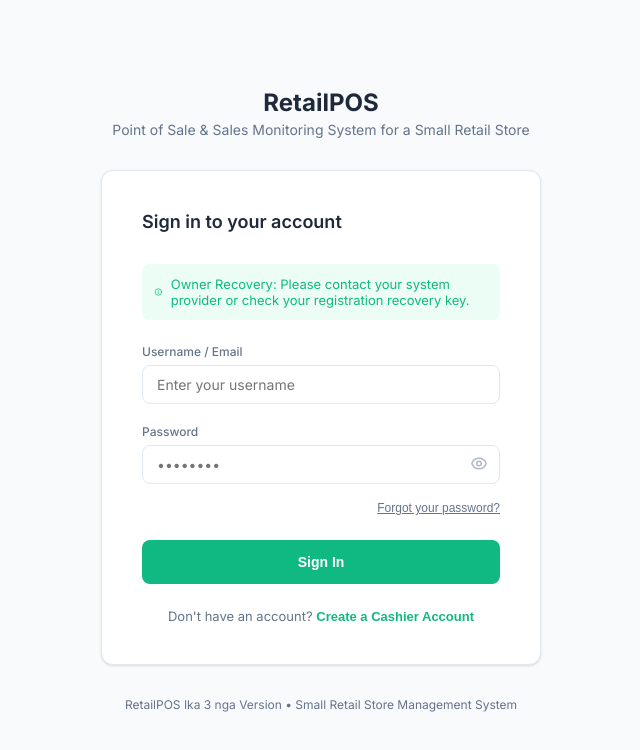
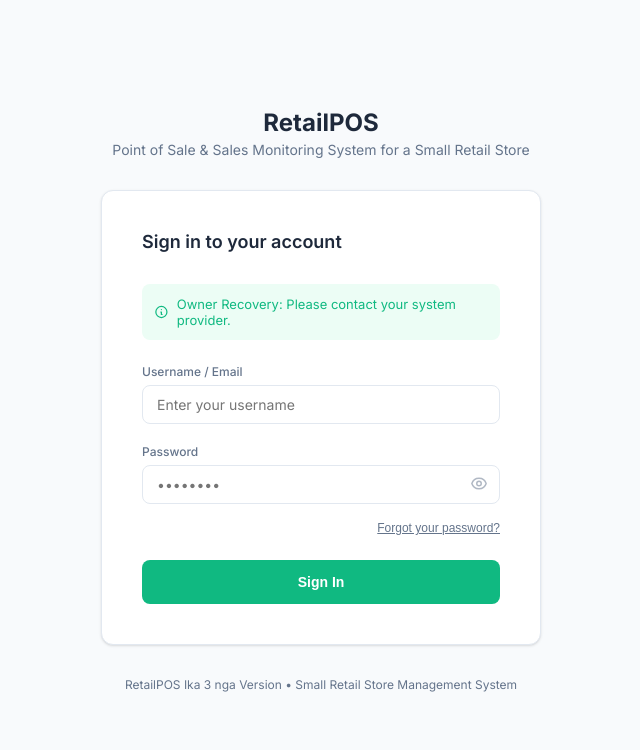
Before and after one commit to reymartrubio24-beep/pos-app, a React (Vite) app: page / in a window 1280 px wide. Both pictures are taken after a click on the button "Forgot your password?". Shown: the top 750 px of the page, without its empty margins (319-959 px from the left). Built offline with nearby package versions, Linux system fonts and the light colour scheme.

Commit message:
feat: update README for clarity and enhance project description; refactor Login and Users components for improved functionality and UI

```diff
--- a/src/pages/Login.jsx
+++ b/src/pages/Login.jsx
@@ -1,11 +1,8 @@
 import React, { useState } from 'react';
 
 const Login = ({ onLogin }) => {
-  const [isRegistering, setIsRegistering] = useState(false);
   const [username, setUsername] = useState('');
   const [password, setPassword] = useState('');
-  const [fullName, setFullName] = useState('');
-  const [role, setRole] = useState('cashier');
   const [error, setError] = useState('');
   const [loading, setLoading] = useState(false);
   const [showPassword, setShowPassword] = useState(false);
@@ -15,34 +12,22 @@ const Login = ({ onLogin }) => {
     setLoading(true);
     setError('');
 
-    const endpoint = isRegistering ? '/api/auth/register.php' : '/api/auth/login.php';
-    const payload = isRegistering
-      ? { username, password, full_name: fullName, role: 'cashier' } // Hardcode ra nimo ang role to cashier kay owner ra ang maka-register sa system, so kung mag-create siya og account kay cashier na dayon
-      : { username, password };
-
     try {
-      const response = await fetch(endpoint, {
+      const response = await fetch('/api/auth/login.php', {
         method: 'POST',
         headers: { 'Content-Type': 'application/json' },
-        body: JSON.stringify(payload),
+        body: JSON.stringify({ username, password }),
       });
       const data = await response.json();
 
       if (data.success) {
-        if (isRegistering) {
-          setIsRegistering(false);
-          setError('Registration successful! Please login.');
-          // Reset form
-          setPassword('');
+        onLogin(data.user);
       } else {
-          onLogin(data.user);
-        }
-      } else {
-        setError(data.error || 'Operation failed');
+        setError(data.error || 'Invalid credentials');
       }
     } catch (err) {
       console.error(err);
-      setError('Connection failed. Make sure PHP server is running. Error: ' + err.message);
+      setError('Connection failed. Make sure PHP server is running.');
     } finally {
       setLoading(false);
     }
@@ -72,36 +57,14 @@ const Login = ({ onLogin }) => {
         border: '1px solid var(--border-main)',
         background: 'var(--card-bg)'
       }}>
-        <h2 style={{ fontSize: '18px', fontWeight: '600', color: 'var(--text-main)', marginBottom: isRegistering ? '12px' : '32px' }}>
-          {isRegistering ? 'Create new account' : 'Sign in to your account'}
+        <h2 style={{ fontSize: '18px', fontWeight: '600', color: 'var(--text-main)', marginBottom: '32px' }}>
+          Sign in to your account
         </h2>
-
-        {isRegistering && (
-          <div style={{
-            display: 'inline-flex',
-            alignItems: 'center',
-            gap: '6px',
-            padding: '6px 12px',
-            backgroundColor: 'rgba(16, 185, 129, 0.1)',
-            color: 'var(--success)',
-            borderRadius: '20px',
-            fontSize: '11px',
-            fontWeight: '700',
-            textTransform: 'uppercase',
-            marginBottom: '24px',
-            border: '1px solid rgba(16, 185, 129, 0.2)'
-          }}>
-            <svg style={{ width: '12px', height: '12px' }} fill="none" stroke="currentColor" viewBox="0 0 24 24">
-              <path strokeLinecap="round" strokeLinejoin="round" strokeWidth="2.5" d="M16 7a4 4 0 11-8 0 4 4 0 018 0zM12 14a7 7 0 00-7 7h14a7 7 0 00-7-7z" />
-            </svg>
-            Cashier Access Only
-          </div>
-        )}
 
         {error && (
           <div style={{
-            background: error.includes('successful') || error.includes('Recovery') ? 'var(--success-light)' : 'var(--danger-light)',
-            color: error.includes('successful') || error.includes('Recovery') ? 'var(--success)' : 'var(--danger)',
+            background: error.includes('Recovery') ? 'var(--success-light)' : 'var(--danger-light)',
+            color: error.includes('Recovery') ? 'var(--success)' : 'var(--danger)',
             padding: '12px',
             borderRadius: '8px',
             marginBottom: '24px',
@@ -109,7 +72,7 @@ const Login = ({ onLogin }) => {
             display: 'flex',
             alignItems: 'center',
             gap: '8px',
-            border: `1px solid ${error.includes('successful') || error.includes('Recovery') ? 'var(--success)' : 'var(--danger)'}20`
+            border: `1px solid ${error.includes('Recovery') ? 'var(--success)' : 'var(--danger)'}20`
           }}>
             <svg style={{ width: '16px', height: '16px' }} fill="none" stroke="currentColor" viewBox="0 0 24 24">
               <path strokeLinecap="round" strokeLinejoin="round" strokeWidth="2" d="M13 16h-1v-4h-1m1-4h.01M21 12a9 9 0 11-18 0 9 9 0 0118 0z" />
@@ -119,20 +82,6 @@ const Login = ({ onLogin }) => {
         )}
 
         <form onSubmit={handleSubmit}>
-          {isRegistering && (
-            <div style={{ marginBottom: '20px' }}>
-                <label className="input-label" style={{ color: 'var(--text-sub)' }}>Full Name</label>
-              <input
-                type="text"
-                className="input-field"
-                placeholder="John Doe"
-                value={fullName}
-                onChange={(e) => setFullName(e.target.value)}
-                required
-              />
-            </div>
-          )}
-
           <div style={{ marginBottom: '20px' }}>
             <label className="input-label" style={{ color: 'var(--text-sub)' }}>Username / Email</label>
             <input
@@ -181,11 +130,10 @@ const Login = ({ onLogin }) => {
             </div>
           </div>
 
-          {!isRegistering && (
           <div style={{ textAlign: 'right', marginBottom: '24px' }}>
             <button
               type="button"
-                onClick={() => setError('Owner Recovery: Please contact your system provider or check your registration recovery key.')}
+              onClick={() => setError('Owner Recovery: Please contact your system provider.')}
               style={{
                 background: 'none',
                 border: 'none',
@@ -198,35 +146,10 @@ const Login = ({ onLogin }) => {
               Forgot your password?
             </button>
           </div>
-          )}
 
-          <button type="submit" className="premium-btn" style={{ width: '100%', height: '44px', fontSize: '14px', fontWeight: '600', background: 'var(--success)', marginTop: isRegistering ? '12px' : '0' }} disabled={loading}>
-            {loading ? <div className="animate-spin" style={{ width: '18px', height: '18px', border: '2px solid rgba(255,255,255,0.3)', borderTop: '2px solid white', borderRadius: '50%' }}></div> : (isRegistering ? 'Create Account' : 'Sign In')}
+          <button type="submit" className="premium-btn" style={{ width: '100%', height: '44px', fontSize: '14px', fontWeight: '600', background: 'var(--success)' }} disabled={loading}>
+            {loading ? <div className="animate-spin" style={{ width: '18px', height: '18px', border: '2px solid rgba(255,255,255,0.3)', borderTop: '2px solid white', borderRadius: '50%' }}></div> : 'Sign In'}
           </button>
-
-          <div style={{ marginTop: '24px', textAlign: 'center' }}>
-            <p style={{ fontSize: '13px', color: 'var(--text-sub)' }}>
-              {isRegistering ? 'Already have an account?' : "Don't have an account?"} {' '}
-              <button
-                type="button"
-                style={{
-                  background: 'none',
-                  border: 'none',
-                  color: 'var(--success)',
-                  fontWeight: '700',
-                  cursor: 'pointer',
-                  padding: 0,
-                  fontSize: '13px'
-                }}
-                onClick={() => {
-                  setIsRegistering(!isRegistering);
-                  setError('');
-                }}
-              >
-                {isRegistering ? 'Sign In' : 'Create a Cashier Account'}
-              </button>
-            </p>
-          </div>
         </form>
       </div>
 
--- a/src/pages/Users.jsx
+++ b/src/pages/Users.jsx
@@ -112,7 +112,7 @@ const Users = () => {
   );
 
   return (
-    <div className="page-container" style={{ animation: 'fadeIn 0.5s ease' }}>
+    <div style={{ animation: 'fadeIn 0.5s ease', flex: 1, display: 'flex', flexDirection: 'column' }}>
       <div style={{ marginBottom: '32px', display: 'flex', justifyContent: 'space-between', alignItems: 'center' }}>
         <div>
           <h1 style={{ fontSize: '24px', fontWeight: '800', color: 'var(--text-main)', marginBottom: '4px' }}>System Users</h1>
```
Also changed, not shown: src/components/Sidebar.jsx (line endings or trailing spaces), 1 other file (tests, documents, lock files or other folders). Lines whose indentation alone changed are shown as unchanged.
